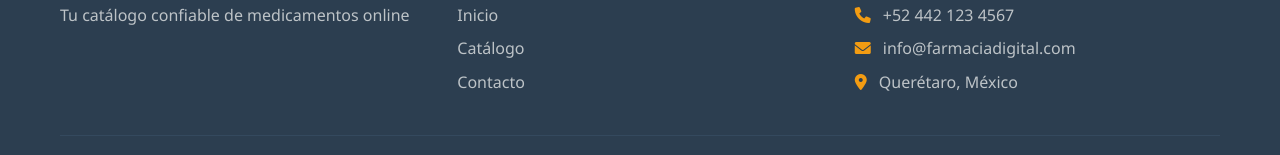
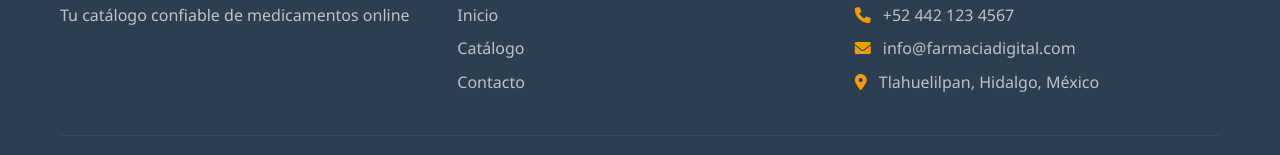
Before and after one commit to spooky1703/medicamentos_CRUD, a plain HTML site: page index.html in a window 1280 px wide. Shown: the part 1599-1754 px from the top of the page. Drawn offline with Linux system fonts and the light colour scheme.

Commit message:
Actualizar index.html

```diff
--- a/index.html
+++ b/index.html
@@ -939,7 +939,7 @@
                     <h4>Contacto</h4>
                     <p><i class="fas fa-phone"></i> +52 442 123 4567</p>
                     <p><i class="fas fa-envelope"></i> info@farmaciadigital.com</p>
-                    <p><i class="fas fa-map-marker-alt"></i> Querétaro, México</p>
+                    <p><i class="fas fa-map-marker-alt"></i> Tlahuelilpan, Hidalgo, México</p>
                 </div>
             </div>
             <div class="footer-bottom">
```
